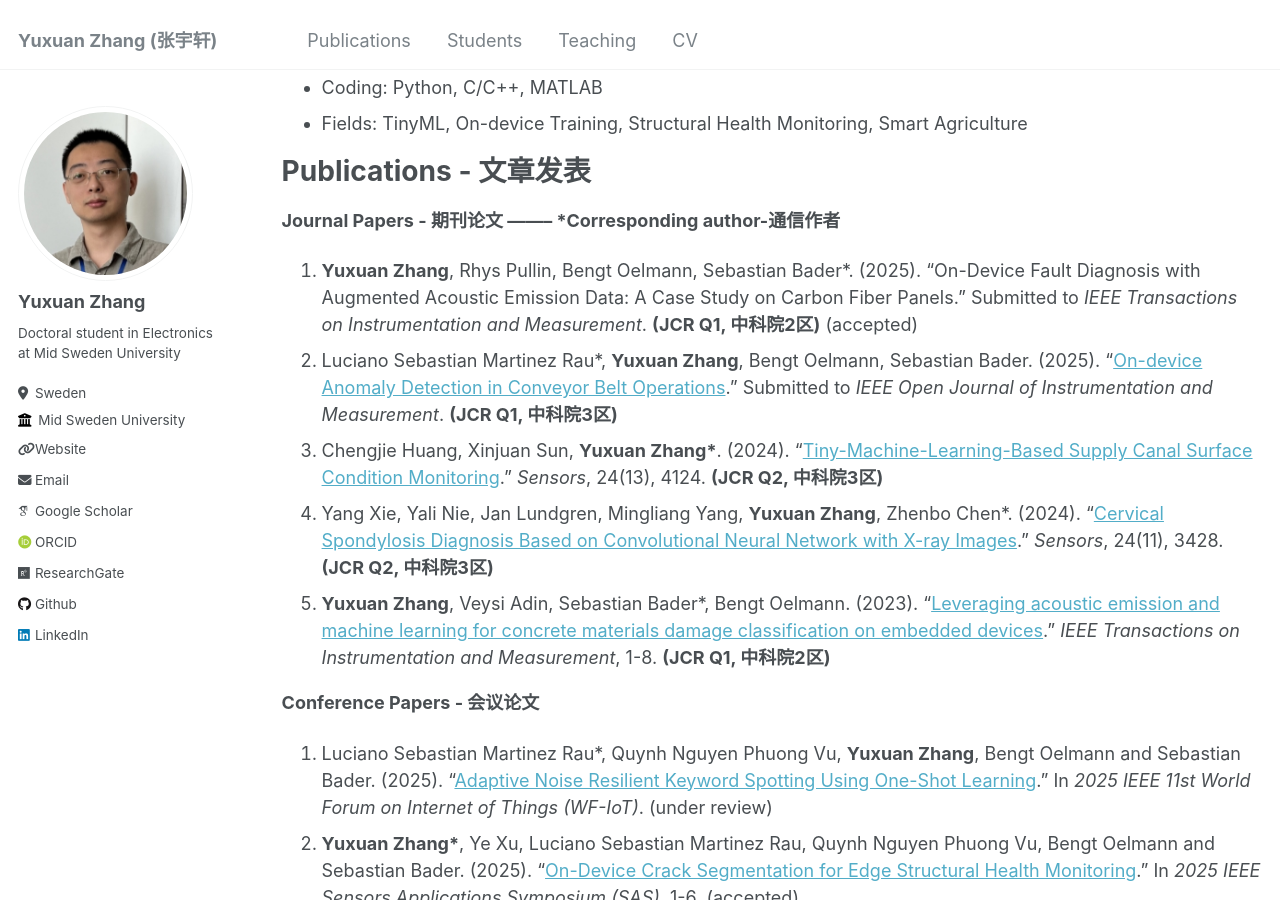
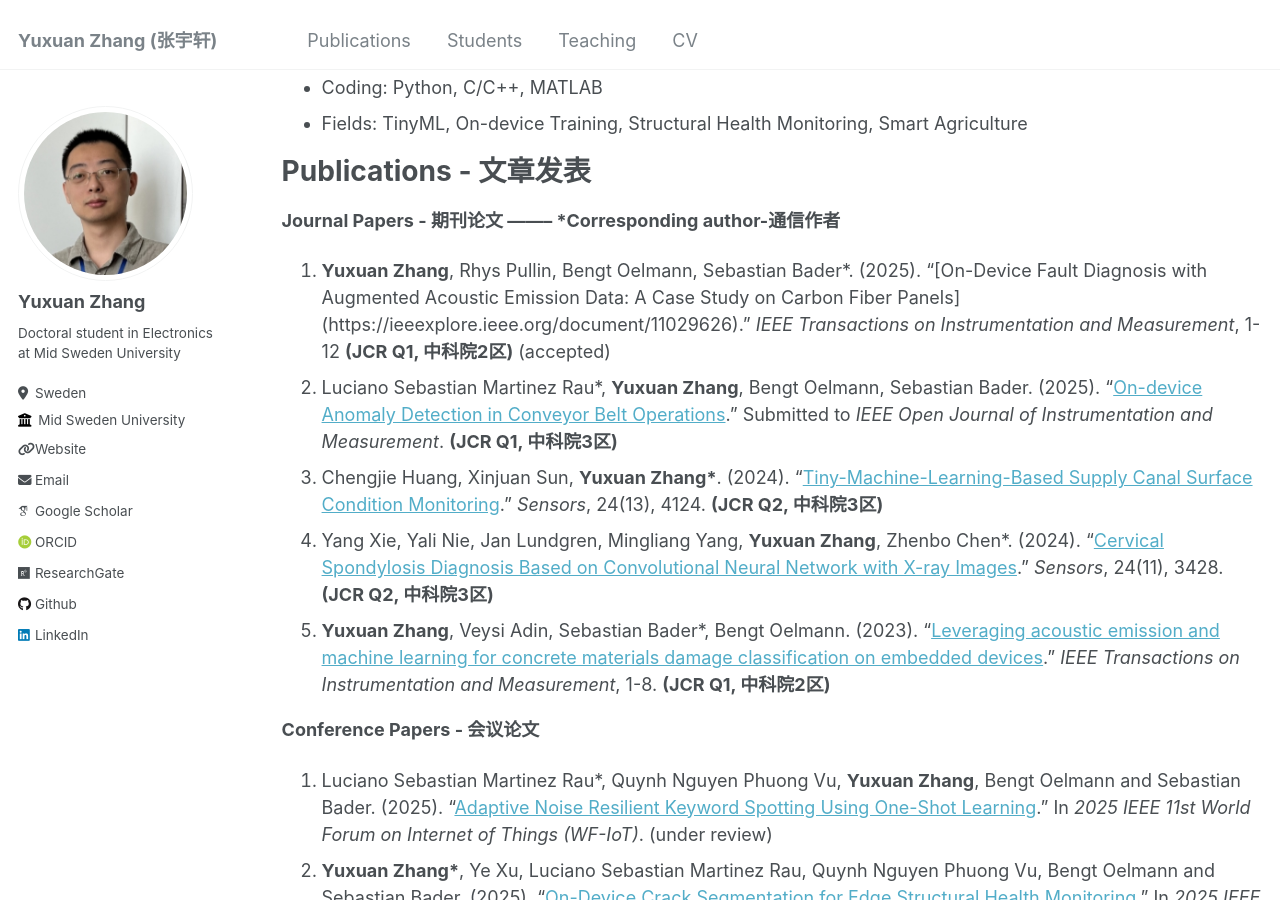
Before and after one commit to YuxuanZhang-96/YuxuanZhang-96.github.io, a Jekyll site: the page built from _pages/cv.md, in a window 1280 px wide and 900 px high, scrolled down 610 px. Built offline with Jekyll 4.4.1, drawn with Linux system fonts in a browser that asks for light colours; some web fonts are replaced.

Commit message:
Update cv.md

```diff
--- a/_pages/cv.md
+++ b/_pages/cv.md
@@ -34,7 +34,7 @@ Skills - 技能
 Publications - 文章发表
 ======
 __Journal Papers - 期刊论文        --------        *Corresponding author-通信作者__
-1. __Yuxuan Zhang__, Rhys Pullin, Bengt Oelmann, Sebastian Bader*. (2025). "On-Device Fault Diagnosis with Augmented Acoustic Emission Data: A Case Study on Carbon Fiber Panels." Submitted to _IEEE Transactions on Instrumentation and Measurement_. __(JCR Q1, 中科院2区)__ (accepted)
+1. __Yuxuan Zhang__, Rhys Pullin, Bengt Oelmann, Sebastian Bader*. (2025). "[On-Device Fault Diagnosis with Augmented Acoustic Emission Data: A Case Study on Carbon Fiber Panels] (https://ieeexplore.ieee.org/document/11029626)." _IEEE Transactions on Instrumentation and Measurement_, 1-12 __(JCR Q1, 中科院2区)__ (accepted)
 2. Luciano Sebastian Martinez Rau*, __Yuxuan Zhang__, Bengt Oelmann, Sebastian Bader. (2025). "[On-device Anomaly Detection in Conveyor Belt Operations](https://arxiv.org/abs/2411.10729)." Submitted to _IEEE Open Journal of Instrumentation and Measurement_. __(JCR Q1, 中科院3区)__
 3. Chengjie Huang, Xinjuan Sun, __Yuxuan Zhang*__. (2024). "[Tiny-Machine-Learning-Based Supply Canal Surface Condition Monitoring](https://www.mdpi.com/1424-8220/24/13/4124)." _Sensors_, 24(13), 4124. __(JCR Q2, 中科院3区)__
 4. Yang Xie, Yali Nie, Jan Lundgren, Mingliang Yang, __Yuxuan Zhang__, Zhenbo Chen*. (2024). "[Cervical Spondylosis Diagnosis Based on Convolutional Neural Network with X-ray Images](https://www.mdpi.com/1424-8220/24/11/3428)." _Sensors_, 24(11), 3428. __(JCR Q2, 中科院3区)__
```
